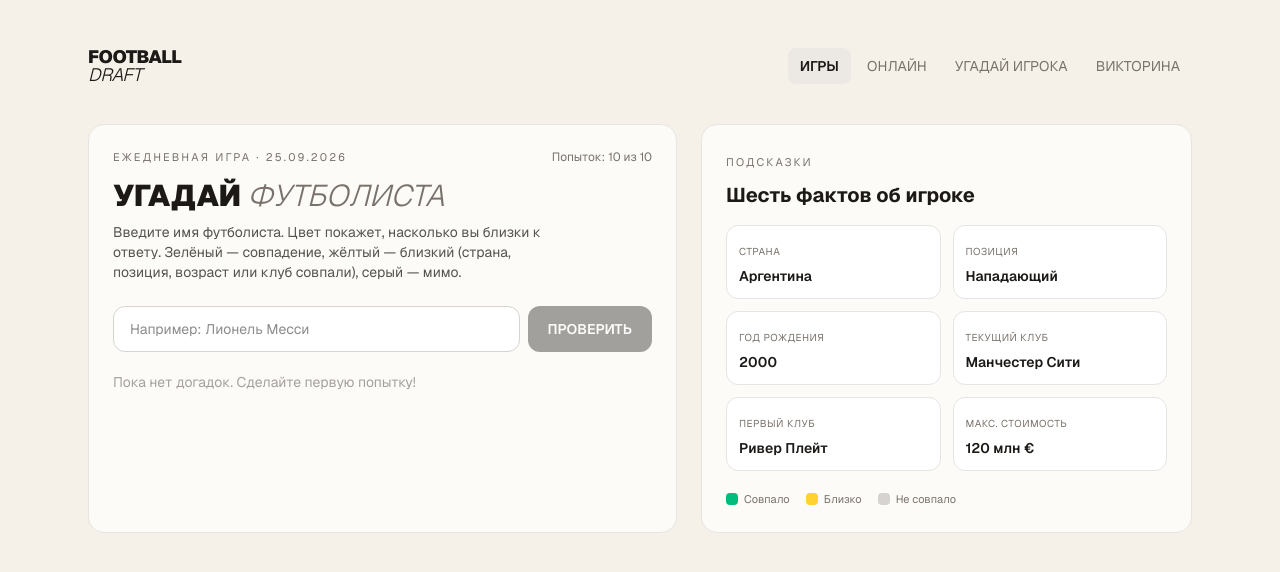
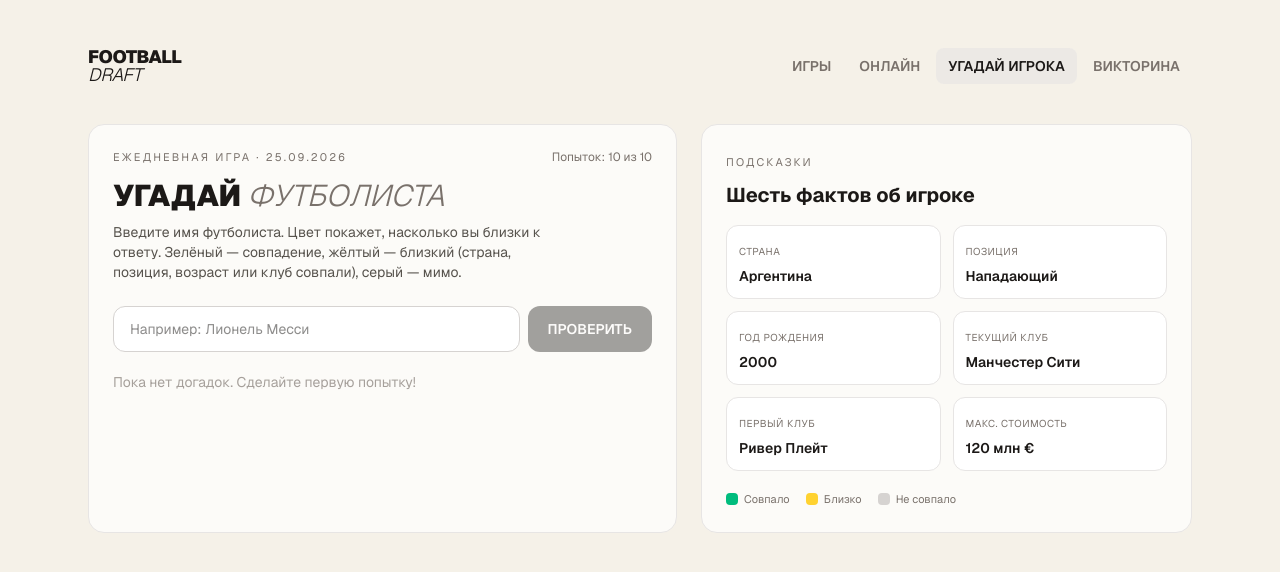
Before and after one commit to shabubakir/football-draft, a Next.js app: page /guess in a window 1280 px wide. Shown: the top 572 px of the page. Built offline with nearby package versions, Linux system fonts and the light colour scheme.

Commit message:
Nav: highlight active tab by current pathname

```diff
--- a/src/components/nav.tsx
+++ b/src/components/nav.tsx
@@ -2,9 +2,23 @@
 
 import { useState } from "react";
 import Link from "next/link";
+import { usePathname } from "next/navigation";
 
 export function Nav() {
   const [open, setOpen] = useState(false);
+  const pathname = usePathname() ?? "";
+
+  // Активный раздел по текущему URL
+  const isActive = (prefix: string) =>
+    prefix === "/" ? pathname === "/" : pathname.startsWith(prefix);
+
+  const linkCls = (active: boolean) =>
+    `px-3 py-2 rounded-lg font-semibold transition ${
+      active
+        ? "text-stone-900 bg-stone-200/60"
+        : "text-stone-500 hover:text-stone-900 hover:bg-stone-200/40"
+    }`;
+
   return (
     <header className="flex items-center justify-between">
       <Link
@@ -16,16 +30,16 @@ export function Nav() {
         <b className="font-light italic">DRAFT</b>
       </Link>
       <nav className="hidden sm:flex items-center gap-1 text-sm">
-        <Link href="/" className="px-3 py-2 rounded-lg font-semibold text-stone-900 bg-stone-200/60">
+        <Link href="/" className={linkCls(isActive("/"))}>
           ИГРЫ
         </Link>
-        <Link href="/grid/online" className="px-3 py-2 rounded-lg text-stone-500 hover:text-stone-900 hover:bg-stone-200/40 transition">
+        <Link href="/grid/online" className={linkCls(isActive("/grid"))}>
           ОНЛАЙН
         </Link>
-        <Link href="/guess" className="px-3 py-2 rounded-lg text-stone-500 hover:text-stone-900 hover:bg-stone-200/40 transition">
+        <Link href="/guess" className={linkCls(isActive("/guess"))}>
           УГАДАЙ ИГРОКА
         </Link>
-        <Link href="/quiz/online" className="px-3 py-2 rounded-lg text-stone-500 hover:text-stone-900 hover:bg-stone-200/40 transition">
+        <Link href="/quiz" className={linkCls(isActive("/quiz"))}>
           ВИКТОРИНА
         </Link>
       </nav>
@@ -43,16 +57,16 @@ export function Nav() {
 
       {open && (
         <div className="sm:hidden absolute left-4 right-4 top-16 z-50 rounded-2xl border border-stone-200 bg-white p-2 shadow-lg">
-          <Link href="/" onClick={() => setOpen(false)} className="block px-4 py-3 rounded-lg font-semibold text-stone-900">
+          <Link href="/" onClick={() => setOpen(false)} className={`block px-4 py-3 rounded-lg ${isActive("/") ? "bg-stone-200/60 font-bold text-stone-900" : "text-stone-600"}`}>
             ИГРЫ
           </Link>
-          <Link href="/grid/online" onClick={() => setOpen(false)} className="block px-4 py-3 rounded-lg text-stone-600">
+          <Link href="/grid/online" onClick={() => setOpen(false)} className={`block px-4 py-3 rounded-lg ${isActive("/grid") ? "bg-stone-200/60 font-bold text-stone-900" : "text-stone-600"}`}>
             СЕТКА 9 ОНЛАЙН
           </Link>
-          <Link href="/guess" onClick={() => setOpen(false)} className="block px-4 py-3 rounded-lg text-stone-600">
+          <Link href="/guess" onClick={() => setOpen(false)} className={`block px-4 py-3 rounded-lg ${isActive("/guess") ? "bg-stone-200/60 font-bold text-stone-900" : "text-stone-600"}`}>
             УГАДАЙ ИГРОКА
           </Link>
-          <Link href="/quiz/online" onClick={() => setOpen(false)} className="block px-4 py-3 rounded-lg text-stone-600">
+          <Link href="/quiz/online" onClick={() => setOpen(false)} className={`block px-4 py-3 rounded-lg ${isActive("/quiz") ? "bg-stone-200/60 font-bold text-stone-900" : "text-stone-600"}`}>
             ВИКТОРИНА (5 игроков)
           </Link>
         </div>
```
